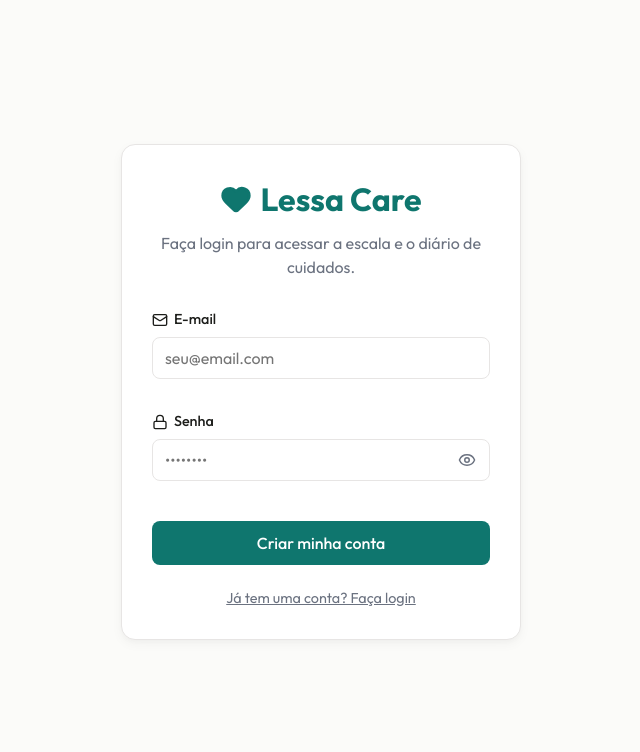
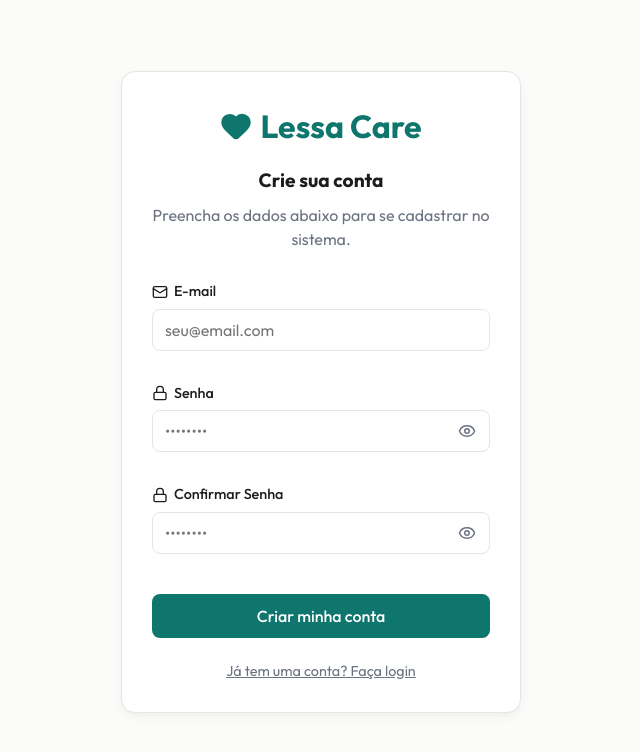
Before and after one commit to ThigaoRibeiro/escala-irmaos, a React (Vite) app: page / in a window 1280 px wide. Both pictures are taken after a click on the button "Ainda não tem conta? Cadastre-se". Shown: the top 752 px of the page, without its empty margins (319-959 px from the left). Built offline with nearby package versions, Linux system fonts and the light colour scheme; no server answers.

Commit message:
feat: visually separate login and signup screens, add confirm password

```diff
--- a/src/components/Login.jsx
+++ b/src/components/Login.jsx
@@ -5,7 +5,9 @@ import { Heart, Lock, Mail, Loader2, Eye, EyeOff } from 'lucide-react';
 export default function Login({ onLoginSuccess }) {
   const [email, setEmail] = useState('');
   const [password, setPassword] = useState('');
+  const [confirmPassword, setConfirmPassword] = useState('');
   const [showPassword, setShowPassword] = useState(false);
+  const [showConfirmPassword, setShowConfirmPassword] = useState(false);
   const [isLoginMode, setIsLoginMode] = useState(true);
   const [isLoading, setIsLoading] = useState(false);
   const [errorMsg, setErrorMsg] = useState('');
@@ -23,6 +25,10 @@ export default function Login({ onLoginSuccess }) {
         if (error) throw error;
         if (onLoginSuccess) onLoginSuccess();
       } else {
+        if (password !== confirmPassword) {
+          throw new Error('As senhas não coincidem. Tente novamente.');
+        }
+
         const { error, data } = await signUp(email, password);
         if (error) throw error;
 
@@ -58,8 +64,11 @@ export default function Login({ onLoginSuccess }) {
             <Heart size={32} fill="currentColor" />
             <span>Lessa Care</span>
           </h1>
-          <p style={{ color: 'var(--text-muted)', marginTop: '8px' }}>
-            Faça login para acessar a escala e o diário de cuidados.
+          <h2 style={{ fontSize: '1.2rem', marginTop: '16px', marginBottom: '8px' }}>
+            {isLoginMode ? 'Acesse sua conta' : 'Crie sua conta'}
+          </h2>
+          <p style={{ color: 'var(--text-muted)' }}>
+            {isLoginMode ? 'Faça login para acessar a escala e o diário de cuidados.' : 'Preencha os dados abaixo para se cadastrar no sistema.'}
           </p>
         </div>
 
@@ -127,6 +136,45 @@ export default function Login({ onLoginSuccess }) {
             </div>
           </div>
 
+          {!isLoginMode && (
+            <div className="form-group">
+              <label className="form-label" style={{ display: 'flex', alignItems: 'center', gap: '6px' }}>
+                <Lock size={16} /> Confirmar Senha
+              </label>
+              <div style={{ position: 'relative', display: 'flex', alignItems: 'center' }}>
+                <input
+                  type={showConfirmPassword ? "text" : "password"}
+                  value={confirmPassword}
+                  onChange={(e) => setConfirmPassword(e.target.value)}
+                  className="form-control"
+                  placeholder="••••••••"
+                  required
+                  minLength={6}
+                  style={{ width: '100%', paddingRight: '40px' }}
+                />
+                <button
+                  type="button"
+                  onClick={() => setShowConfirmPassword(!showConfirmPassword)}
+                  style={{
+                    position: 'absolute',
+                    right: '10px',
+                    background: 'none',
+                    border: 'none',
+                    color: 'var(--text-muted)',
+                    cursor: 'pointer',
+                    padding: '4px',
+                    display: 'flex',
+                    alignItems: 'center',
+                    justifyContent: 'center'
+                  }}
+                  title={showConfirmPassword ? "Ocultar senha" : "Mostrar senha"}
+                >
+                  {showConfirmPassword ? <EyeOff size={18} /> : <Eye size={18} />}
+                </button>
+              </div>
+            </div>
+          )}
+
           <button
             type="submit"
             className="btn btn-primary"
@@ -144,6 +192,8 @@ export default function Login({ onLoginSuccess }) {
               setIsLoginMode(!isLoginMode);
               setErrorMsg('');
               setSuccessMsg('');
+              setPassword('');
+              setConfirmPassword('');
             }}
             style={{
               background: 'none',
```
